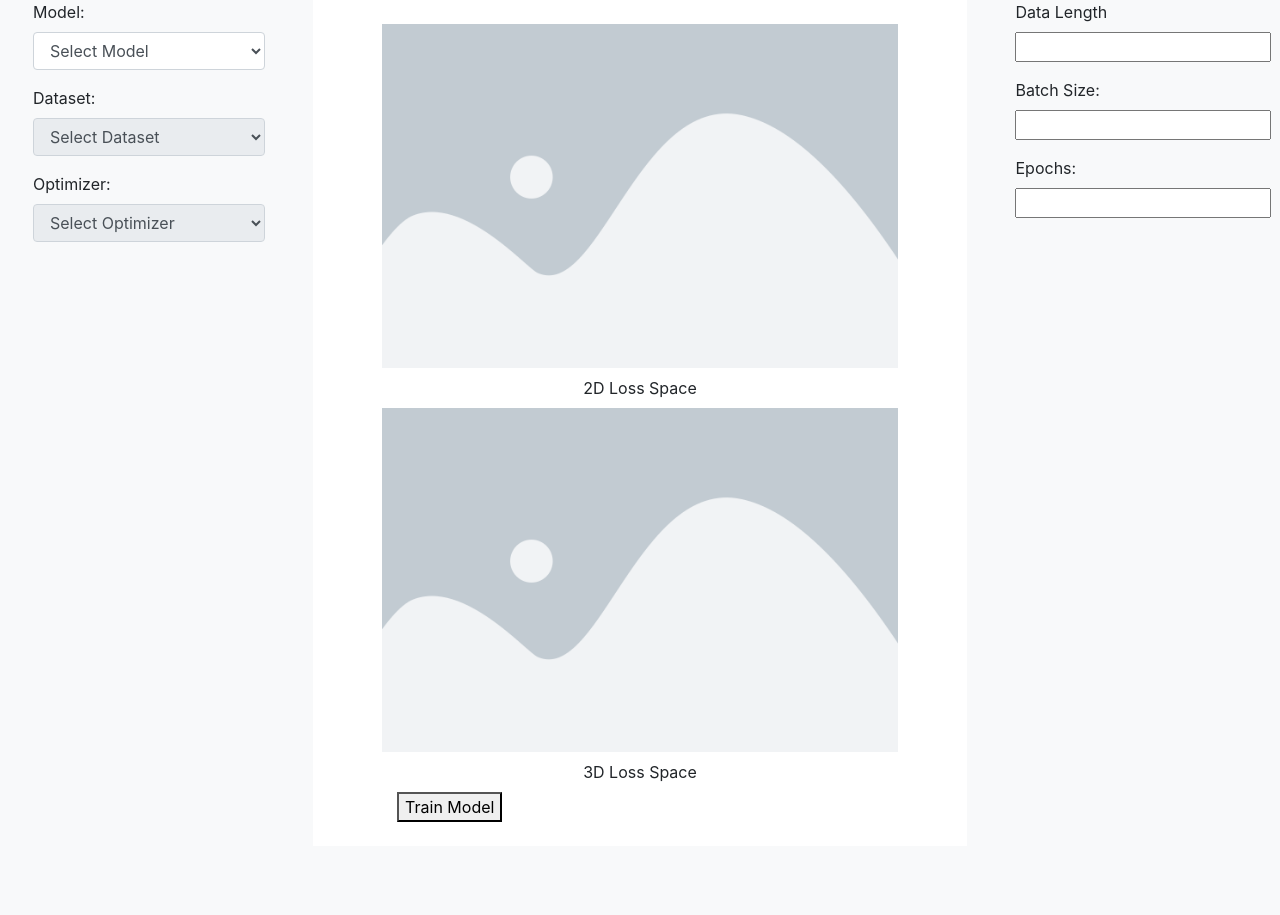
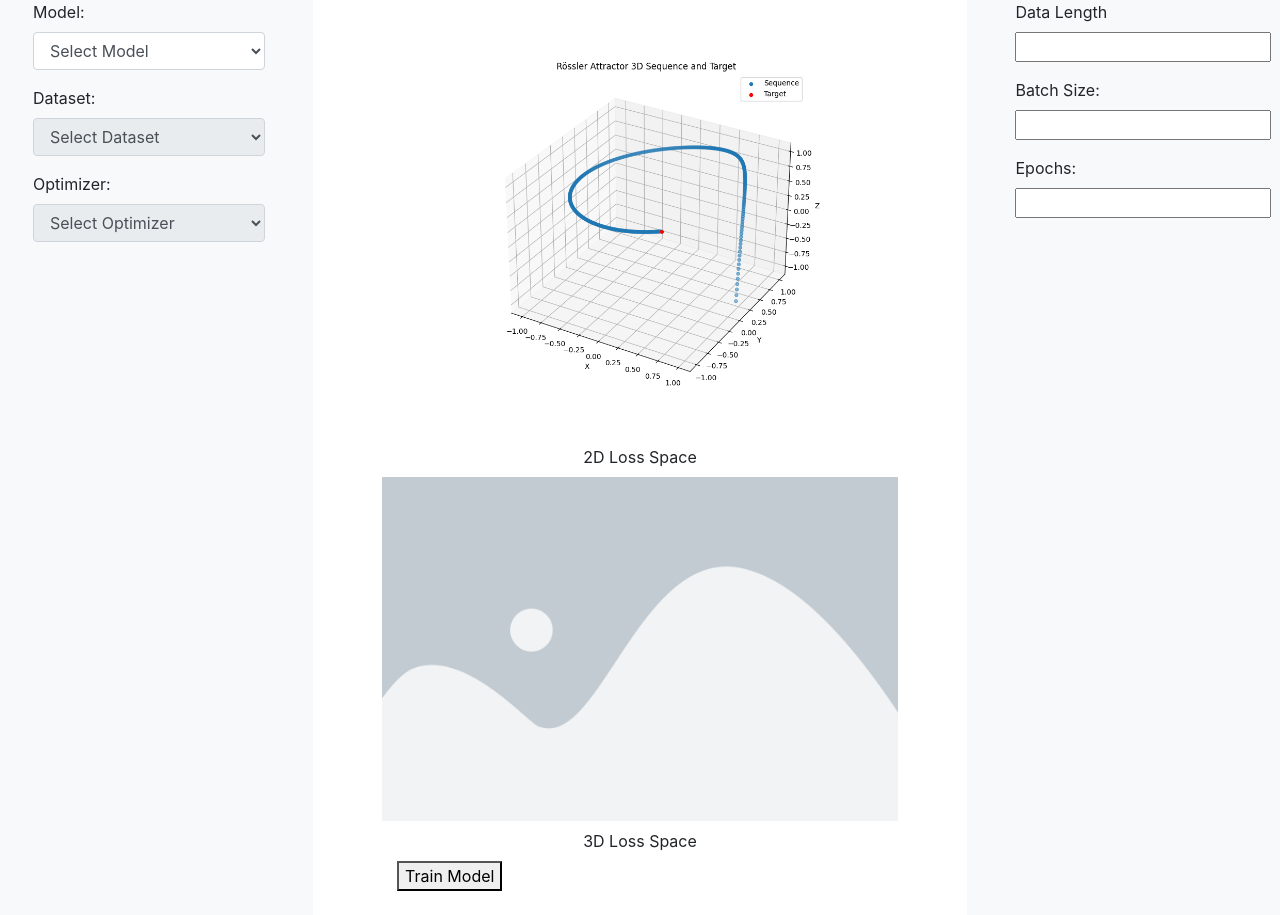
Before and after one commit to borneelphukan/VisioBoard, a Flask app: page / in a window 1280 px wide. Shown: the part 56-971 px from the top of the page. Before the commit the page ends 878 px from the top, so only its background shows below. Run offline with Flask 3, Linux system fonts and the light colour scheme; some libraries are stand-ins or nearby versions.

Commit message:
work begins again

```diff
--- a/templates/index.html
+++ b/templates/index.html
@@ -66,12 +66,11 @@
 
         <!-- Center Column -->
         <div class="col-md-5 py-4">
-                    <img src="../static/images/placeholder.webp" alt="Image 1" class="img-fluid" height="500" width="750">
+                    <img src="../static/images/dataset.png" alt="Image 1" class="img-fluid" height="300" width="550">
                     <figcaption class="text-center p-2">2D Loss Space</figcaption>
 
-                    <img src="../static/images/placeholder.webp" alt="Image 2" class="img-fluid" height="500" width="750">
+                    <img src="../static/images/placeholder.webp" alt="Image 2" class="img-fluid" height="300" width="550">
                     <figcaption class="text-center p-2">3D Loss Space</figcaption>
-
 
                 <div class="col-md-6">
             <form action="/train" method="post">
```
